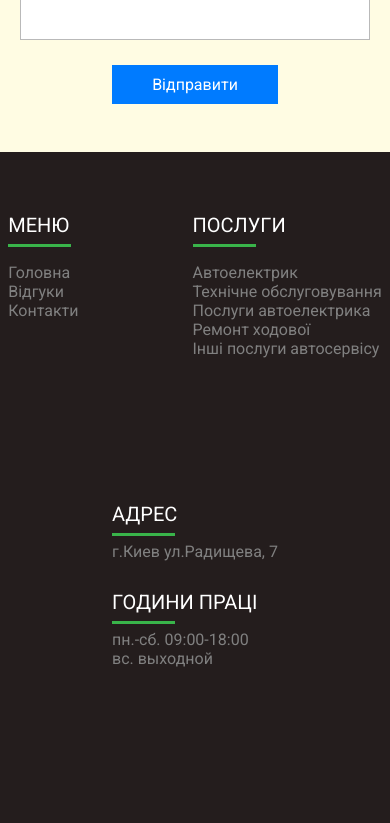
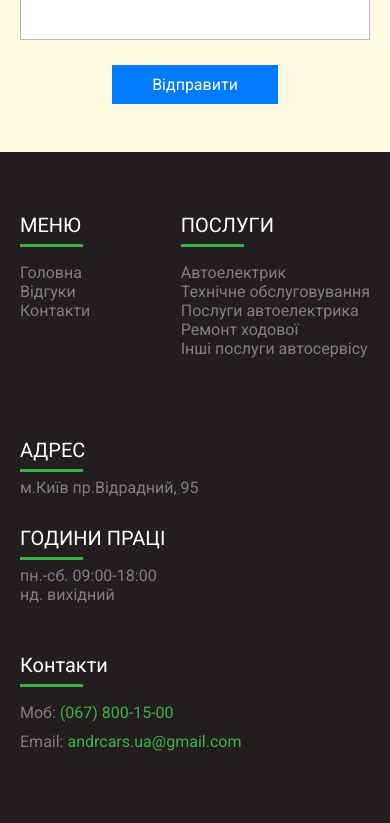
Before and after one commit to PavelVynnPV/sto-website, a React (Create React App) app in the folder clients/: page /comments in a window 390 px wide. Shown: the part 1156-1979 px from the top of the page. Built offline with nearby package versions, Linux system fonts and the light colour scheme; no server answers.

Commit message:
added changes to mobile version

```diff
--- a/clients/src/components/Footer/Footer.jsx
+++ b/clients/src/components/Footer/Footer.jsx
@@ -6,6 +6,7 @@ const Footer = () => {
   return (
     <footer>
       <div className={styles.footer__container}>
+        <div className={styles.first_links_block}>
         <div className={styles.links_block}>
           <h1 className={styles.links__title}>МЕНЮ</h1>
           <ul className={styles.menu__block}>
@@ -42,11 +43,14 @@ const Footer = () => {
 
           </ul>
         </div>
+        </div>
+        <div className={styles.first_links_block}>
+
         <div className={styles.links_block}>
           <div>
             <h1 className={styles.links__title}>АДРЕС</h1>
             <ul className={styles.menu__block}>
-              <li>г.Киев ул.Радищева, 7</li>
+              <li>м.Київ пр.Відрадний, 95</li>
             </ul>
           </div>
           <div>
@@ -54,7 +58,7 @@ const Footer = () => {
             <ul className={styles.menu__block}>
               <p>
                 пн.-сб. 09:00-18:00
-                <br /> вс. выходной
+                <br /> нд. вихідний
               </p>
             </ul>
           </div>
@@ -71,6 +75,7 @@ const Footer = () => {
               <a href="mailto:andrcars.ua@gmail.com">andrcars.ua@gmail.com</a>
             </p>
           </ul>
+          </div>
         </div>
       </div>
     </footer>
--- a/clients/src/components/Main/Main.jsx
+++ b/clients/src/components/Main/Main.jsx
@@ -68,9 +68,9 @@ const Main = () => {
           <br /> автомобілів
         </h1>
         <p>
-          Мы предоставляем качественные услуги по диагностике и техническому
-          обслуживанию авто в Киеве. Специалисты с многолетним опытом выполняют
-          самые сложные задачи.
+          Ми надаємо якісні послуги з діагностики та технічного обслуговування
+          авто в Києві. Фахівці з багаторічним досвідом виконують найскладніші
+          завдання.
         </p>
         <div className={styles.fix__blocks_container}>
           <div>
--- a/clients/src/components/SimpleLinks/ServiceComponent.js
+++ b/clients/src/components/SimpleLinks/ServiceComponent.js
@@ -22,7 +22,11 @@ const ServiceComponent = ({ service }) => {
                   : styles.unActive
               }
             >
+              <div className={styles.warning}>
+              <i class="fa-solid fa-arrow-up"></i>
               <p>{service_item.warning}</p>
+              <i class="fa-solid fa-arrow-up"></i>
+              </div>
             </li>
           </>
 
--- a/clients/src/components/styles/Footer.module.css
+++ b/clients/src/components/styles/Footer.module.css
@@ -100,3 +100,48 @@ ul {
 .footer_tel a, .footer_email a{
   color: #39b44a;
 }
+.first_links_block {
+  display: flex;
+  gap: 100px;
+}
+
+@media (max-width: 990px) {
+  .footer__container {
+    gap: 50px !important;
+    padding: 0 20px;
+  }
+  .first_links_block:nth-child(1) {
+    gap: 205px !important;
+  }
+  .first_links_block {
+    width: 500px;
+  }
+}
+@media (max-width: 590px) {
+  .footer__container {
+    gap: 50px !important;
+    justify-content: flex-start;
+  }
+  .first_links_block {
+    width: 100%;
+    flex-wrap: wrap;
+    margin: auto;
+    gap: 0;
+    justify-content: space-between;
+
+  }
+  .first_links_block:nth-child(1) {
+    gap: 0px !important;
+    max-width: 450px;
+  }
+  .first_links_block:nth-child(2) {
+    gap: 10px !important;
+    margin: auto;
+  }
+
+}
+@media (max-width: 450px) {
+  .first_links_block:nth-child(2) {
+    gap: 10px !important;
+  }
+}
--- a/clients/src/components/styles/Main.module.css
+++ b/clients/src/components/styles/Main.module.css
@@ -365,22 +365,11 @@
 .under_service__text:hover {
   background-color: #fff !important;
 }
-.under_service__text p {
-  position: relative;
-}
-.under_service__text p::after {
-  content: "\f062";
-  position: absolute;
-  font-family: fontAwesome;
-  font-size: 14px;
-  right: -20px;
-}
-.under_service__text p::before {
-  content: "\f062";
-  position: absolute;
-  font-family: fontAwesome;
-  font-size: 14px;
-  left: -20px;
+.warning {
+  display: flex;
+  align-items: center;
+  gap: 10px;
+  text-align: center;
 }
 .service_table li:hover {
   background-color: #54b0df;
@@ -435,10 +424,15 @@
 }
 .contacts__container {
   display: flex;
+  flex-wrap: wrap;
   gap: 20px;
   max-width: 1140px;
   margin: auto;
 }
+.contacts iframe {
+  max-width: 540px;
+}
+
 .contacts__info {
   width: 540px;
 }
@@ -522,6 +516,28 @@
     height: 400px;
     max-width: 300px !important;
   }
+  .contacts {
+    padding: 20px;
+  }
+  .contacts__container {
+    justify-content: center;
+    gap: 0px;
+  }
+  .contacts__info {
+    max-width: 440px !important;
+  }
+
+}
+
+@media (max-width: 1055px) {
+  .contacts__container {
+    justify-content: center;
+    gap: 50px !important;
+    text-align: center;
+  }
+  .contacts__info {
+    max-width: 440px !important;
+  }
 }
 
 @media (max-width: 890px) {
@@ -541,6 +557,19 @@
   .diagnostic .advances__title::after {
     left: 35%;
     transition: 1s all ease;
+  }
+  .under_service__text {
+    height: 100% !important;
+    padding: 0 20px;
+  }
+}
+
+@media (max-width: 588px) {
+  .contacts iframe {
+    width: 100%;
+  }
+  .contacts__map {
+    width: 100%;
   }
 }
 
@@ -564,6 +593,11 @@
   .about {
     padding: 0 5px;
   }
+  .service__banner_title {
+    font-size: 2.2rem;
+    padding: 0;
+    margin: 0 10px;
+  }
 }
 
 @media (max-width: 380px) {
@@ -573,4 +607,7 @@
   .diagnostic .advances__title::after {
     left: 18%;
   }
+  .fix__block::after {
+    background-size: contain;
+  }
 }
--- a/clients/src/components/styles/Navbar.module.css
+++ b/clients/src/components/styles/Navbar.module.css
@@ -375,6 +375,9 @@ nav {
   .nav_burger_content {
     padding-top: 30px;
   }
+  .link_view {
+    padding: 0 0 0px 20px;
+  }
 }
 
 
```
Also changed, not shown: clients/src/components/img/slider_second.jpg. Lines whose indentation alone changed are shown as unchanged.
